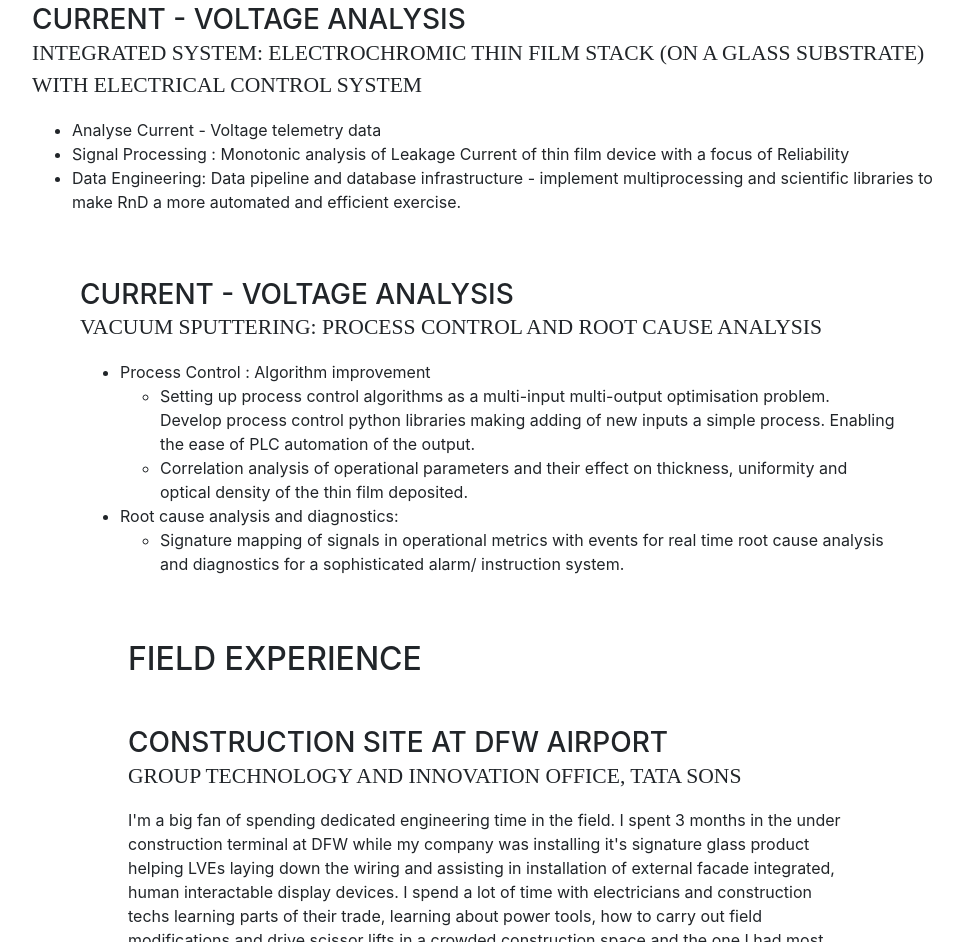
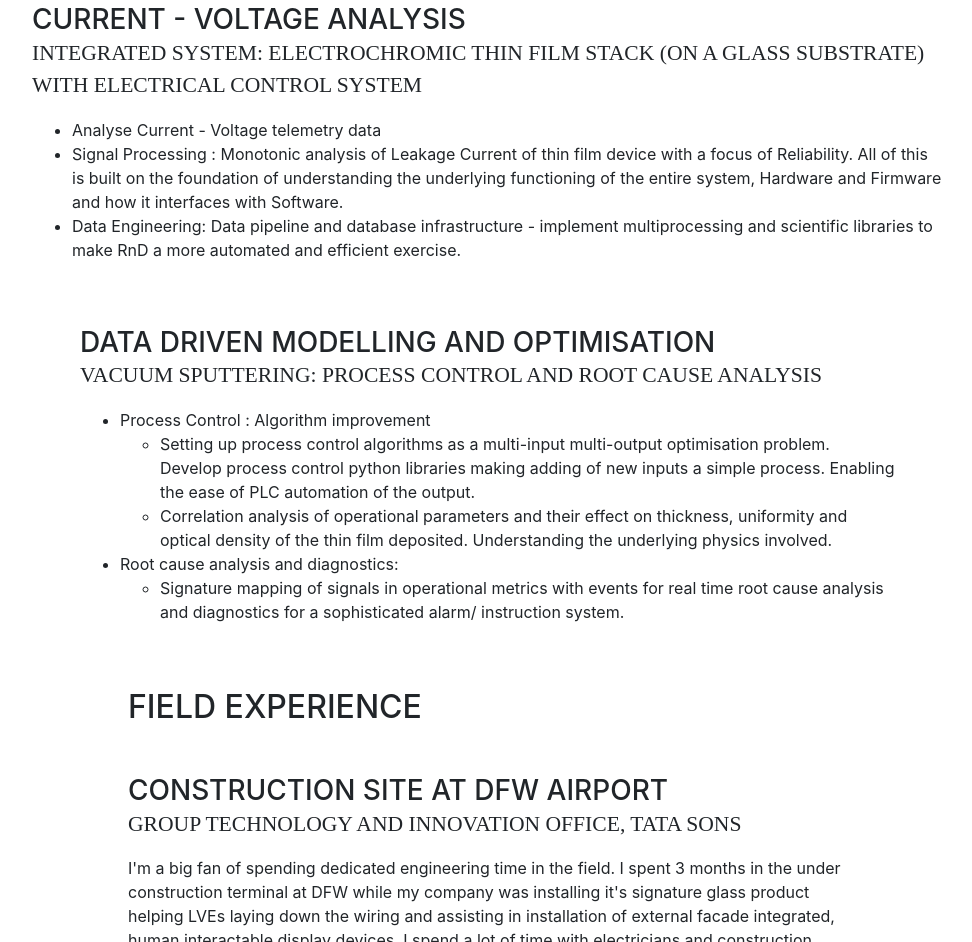
Before and after one commit to nidtiw/nidtiw.github.io, a website with bundled scripts: page index.html in a window 1280 px wide. Shown: the part 958-1900 px from the top of the page, without its empty margins (288-1260 px from the left). Built offline with nearby package versions, Linux system fonts and the light colour scheme; a web font is replaced by a local one.

Commit message:
Update index.html

```diff
--- a/index.html
+++ b/index.html
@@ -146,7 +146,7 @@
                 <p>
                   <ul>
                     <li>Analyse Current - Voltage telemetry data </li>
-  <li>Signal Processing : Monotonic analysis of Leakage Current of thin film device with a focus of Reliability</li>
+  <li>Signal Processing : Monotonic analysis of Leakage Current of thin film device with a focus of Reliability. All of this is built on the foundation of understanding the underlying functioning of the entire system, Hardware and Firmware and how it interfaces with Software.</li>
   <li>Data Engineering: Data pipeline and database infrastructure - implement multiprocessing and scientific libraries to make RnD a more automated and efficient exercise.</li>
   </ul>
   </p>
@@ -155,7 +155,7 @@
       <div class="my-auto">
         <div class="resume-item d-flex flex-column flex-md-row mb-5">
           <div class="resume-content mr-auto">
-            <h3 class="mb-0">Current - Voltage Analysis</h3>
+            <h3 class="mb-0">Data Driven Modelling and Optimisation</h3>
             <div class="subheading mb-3">Vacuum sputtering: Process control and root cause analysis</div>
             <p>
               <ul>
@@ -165,7 +165,7 @@
                     Setting up process control algorithms as a multi-input multi-output optimisation problem. Develop process control python libraries making adding of new inputs a simple process. Enabling the ease of PLC automation of the output.
                   </li>
                   <li>
-                    Correlation analysis of operational parameters and their effect on thickness, uniformity and optical density of the thin film deposited.
+                    Correlation analysis of operational parameters and their effect on thickness, uniformity and optical density of the thin film deposited. Understanding the underlying physics involved.
                   </li>
                 </ul>
 <li>Root cause analysis and diagnostics:</li>
```
